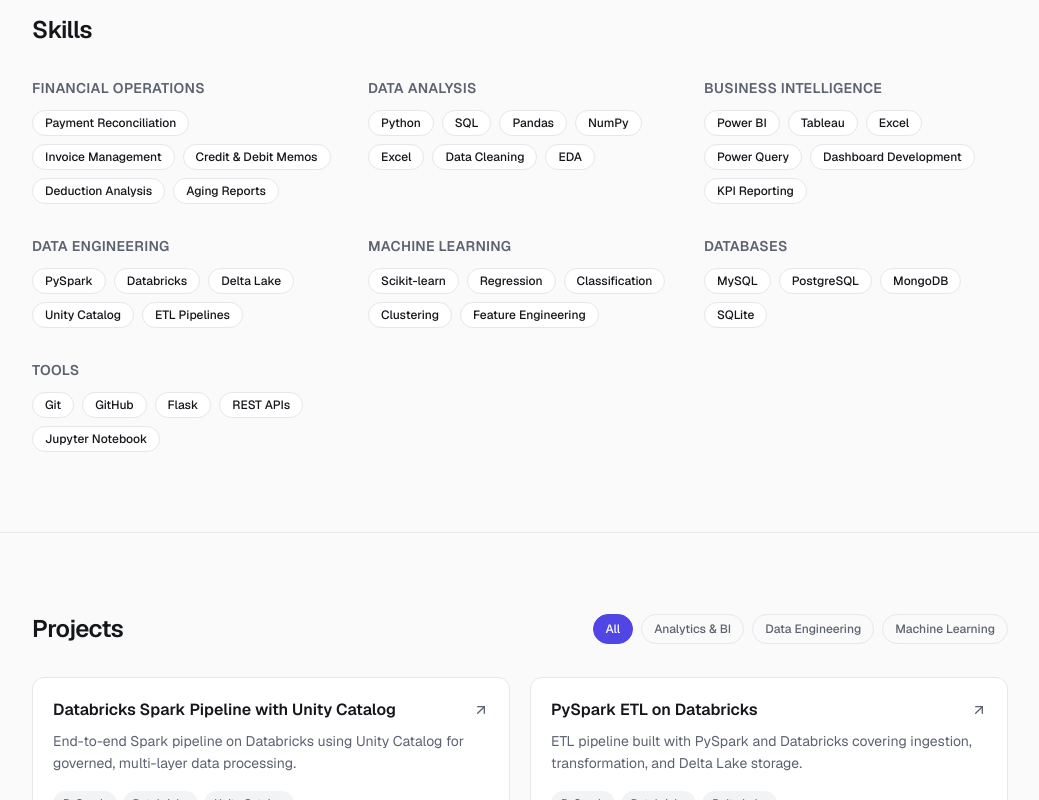
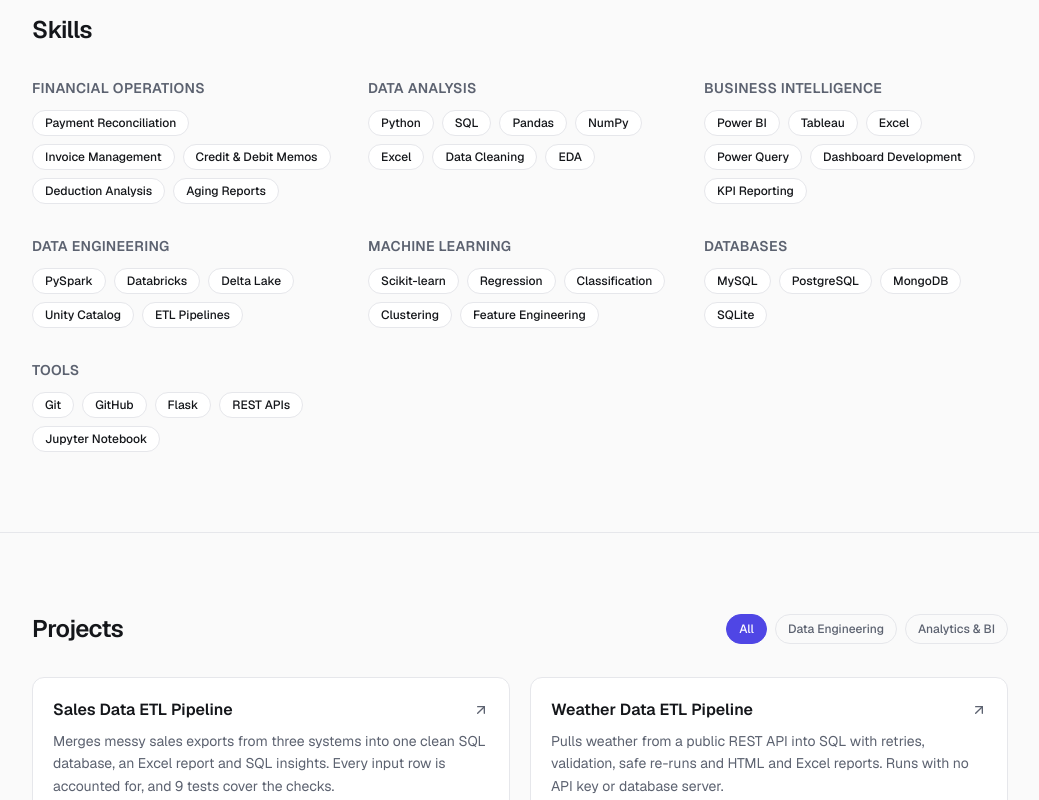
Before and after one commit to Adnan040404/Portfolio, a Next.js app: page / in a window 1280 px wide. Shown: the part 2000-2800 px from the top of the page, without its empty margins (120-1159 px from the left). Built offline with nearby package versions, Linux system fonts and the light colour scheme; no server answers.

Commit message:
Update projects to the current public repos; correct account count and role wording

```diff
--- a/src/data/experience.ts
+++ b/src/data/experience.ts
@@ -9,13 +9,13 @@
 
 export const experience: ExperienceItem[] = [
   {
-    role: "Data Analyst",
+    role: "Financial Data Analyst",
     org: "Easy Solutionz",
     period: "June 2025 — Present",
     primary: true,
     points: [
-      "Reconcile invoices, purchase orders, credit/debit memos, remittance files, and bank deposits across 50+ retail and marketplace accounts (Amazon, Walmart, Target, Home Depot, Lowe's, and others)",
-      "Built Python and Pandas automation that matches invoices to payments using configurable, account-specific matching logic, replacing manual line-by-line reconciliation",
+      "Reconcile invoices, purchase orders, credit/debit memos, remittance files, and bank deposits across 20+ retail and marketplace accounts (Amazon, Walmart, Target, Home Depot, Lowe's, and others)",
+      "Build and extend a Python and MySQL matching engine used by the team, onboarding new retail accounts with their own file formats and account-specific matching rules, in place of manual line-by-line reconciliation",
       "Investigate payment discrepancies and deduction or chargeback claims across vendor portals, remittance data, and bank records to identify and resolve unpaid or misapplied amounts",
       "Use Excel and Power Query to process and validate large financial datasets, and produce aging and reconciliation reports for stakeholders",
     ],
--- a/src/data/focus.ts
+++ b/src/data/focus.ts
@@ -11,6 +11,6 @@
     title: "Financial Data Analyst",
     subtitle: "Payment Reconciliation · Invoice Management · Process Automation",
     tagline:
-      "Financial Data Analyst reconciling invoices and payments and automating reconciliation across 50+ retail and marketplace accounts.",
+      "Financial Data Analyst reconciling invoices and payments and automating reconciliation across 20+ retail and marketplace accounts.",
   },
 } as const;
--- a/src/data/profile.ts
+++ b/src/data/profile.ts
@@ -10,7 +10,7 @@
   tagline:
     "Data Analyst turning messy financial and business data into automated reconciliation, dashboards, and decisions people can act on.",
   bio: [
-    "I'm a BS Information Technology graduate working as a Data Analyst, where I reconcile invoices, payments, and financial records across dozens of retail and marketplace accounts, and build Python tools that automate work that used to be done manually, line by line, in Excel.",
+    "I'm a BS Information Technology graduate working as a Data Analyst, where I reconcile invoices, payments, and financial records across more than twenty retail and marketplace accounts, and help build Python tools that automate work that used to be done manually, line by line, in Excel.",
     "Alongside that, I've been building out a broader data foundation — SQL, Power BI dashboards, PySpark and Databricks pipelines, and a handful of machine learning projects using scikit-learn.",
     "I like the kind of work that sits between finance and engineering: understanding a messy real-world process well enough to turn it into a system that just works.",
   ],
--- a/src/data/projects.ts
+++ b/src/data/projects.ts
@@ -12,98 +12,54 @@
 
 export const projects: Project[] = [
   {
+    title: "Sales Data ETL Pipeline",
+    category: "Data Engineering",
+    description:
+      "Merges messy sales exports from three systems into one clean SQL database, an Excel report and SQL insights. Every input row is accounted for, and 9 tests cover the checks.",
+    tech: ["Python", "pandas", "SQL", "SQLite", "Excel"],
+    repo: gh("sales-data-etl-pipeline"),
+  },
+  {
+    title: "Weather Data ETL Pipeline",
+    category: "Data Engineering",
+    description:
+      "Pulls weather from a public REST API into SQL with retries, validation, safe re-runs and HTML and Excel reports. Runs with no API key or database server.",
+    tech: ["Python", "REST APIs", "SQLite", "pytest"],
+    repo: gh("weather-data-etl-pipeline"),
+  },
+  {
+    title: "Dropship Reconciliation Engine",
+    category: "Data Engineering",
+    description:
+      "Invoice-to-payment reconciliation built twice, in pandas and in plain SQL, with identical results. Flags unpaid, short-paid, overpaid and duplicate invoices and unapplied payments.",
+    tech: ["Python", "SQL", "pandas", "SQLite"],
+    repo: gh("dropship-reconciliation-engine"),
+  },
+  {
+    title: "Payout Reconciliation Report",
+    category: "Analytics & BI",
+    description:
+      "A formula-driven Excel report that matches invoices to payments and shows what was paid, what is missing and what doesn't add up.",
+    tech: ["Excel", "Formulas", "Python"],
+    repo: gh("payout-reconciliation-excel-report"),
+  },
+  {
+    title: "Sales Analysis: SQL, Excel and Tableau",
+    category: "Analytics & BI",
+    description:
+      "Revenue, store, product and customer analysis of a sample retail database with SQL, an Excel workbook and an interactive Tableau dashboard.",
+    tech: ["SQL", "Excel", "Tableau"],
+    repo: gh("Sales-Analysis-with-SQL-Excel-and-Tableau"),
+  },
+  {
     title: "Databricks Spark Pipeline with Unity Catalog",
     category: "Data Engineering",
     description:
-      "End-to-end Spark pipeline on Databricks using Unity Catalog for governed, multi-layer data processing.",
+      "End-to-end PySpark pipeline on Databricks with Unity Catalog, built with reusable classes and a factory pattern.",
     tech: ["PySpark", "Databricks", "Unity Catalog"],
     repo: gh("Databricks-End-to-End-Spark-Project-with-Unity-Catalog"),
   },
-  {
-    title: "PySpark ETL on Databricks",
-    category: "Data Engineering",
-    description:
-      "ETL pipeline built with PySpark and Databricks covering ingestion, transformation, and Delta Lake storage.",
-    tech: ["PySpark", "Databricks", "Delta Lake"],
-    repo: gh("end-to-end-pyspark-etl-databricks"),
-  },
-  {
-    title: "Weather API Data ETL",
-    category: "Data Engineering",
-    description:
-      "Automated pipeline that extracts, transforms, and loads weather data from a public REST API.",
-    tech: ["Python", "REST APIs", "ETL"],
-    repo: gh("weather_api_data_ETL"),
-  },
-  {
-    title: "Hospital Management SQL System",
-    category: "Analytics & BI",
-    description:
-      "Relational database design for a hospital management system, with SQL queries, joins, and normalization.",
-    tech: ["SQL", "Database Design"],
-    repo: gh("hospital-management-sql-project"),
-  },
-  {
-    title: "Sales Insights — SQL & Tableau",
-    category: "Analytics & BI",
-    description:
-      "Sales performance analysis using SQL for data extraction and Tableau for interactive visualization.",
-    tech: ["SQL", "Tableau"],
-    repo: gh("Sale-Insights-Data-Analysis-using-SQL-and-Tableau"),
-  },
-  {
-    title: "McDonald's Sales Dashboard",
-    category: "Analytics & BI",
-    description: "Power BI dashboard analyzing sales performance and business KPIs.",
-    tech: ["Power BI", "DAX"],
-    repo: gh("McDonalds_Dashboard"),
-  },
-  {
-    title: "HR Employee Analytics Dashboard",
-    category: "Analytics & BI",
-    description:
-      "Power BI dashboard exploring employee demographics, workforce trends, and performance indicators.",
-    tech: ["Power BI", "Data Visualization"],
-    repo: gh("HR_Employe_Analytics_dashboard"),
-  },
-  {
-    title: "Coffee Order Dashboard",
-    category: "Analytics & BI",
-    description:
-      "Power BI dashboard analyzing coffee sales, purchasing patterns, and revenue trends.",
-    tech: ["Power BI", "Data Analysis"],
-    repo: gh("coffee_order_Dashboard_Analysis"),
-  },
-  {
-    title: "Bike Shop Sales Analysis",
-    category: "Analytics & BI",
-    description: "SQL and Power BI analysis of bike shop sales and inventory performance.",
-    tech: ["SQL", "Power BI"],
-    repo: gh("bike-shop-sql-powerbi-analysis"),
-  },
-  {
-    title: "Credit Card Fraud Detection",
-    category: "Machine Learning",
-    description:
-      "Classification model built to flag potentially fraudulent credit card transactions.",
-    tech: ["Python", "Scikit-learn", "Classification"],
-    repo: gh("Credit-Card-Fraud-Detection"),
-  },
-  {
-    title: "Heart Disease Prediction",
-    category: "Machine Learning",
-    description:
-      "Logistic regression model predicting heart disease risk from patient health data.",
-    tech: ["Python", "Logistic Regression"],
-    repo: gh("Heart-Disease-Prediction-Using-Logistic-Regression"),
-  },
-  {
-    title: "Diabetes Prediction",
-    category: "Machine Learning",
-    description: "Predictive model classifying diabetes risk from patient health features.",
-    tech: ["Python", "Scikit-learn"],
-    repo: gh("Diabetes-Prediction-ML"),
-  },
 ];
 
-export const categories: Category[] = ["Analytics & BI", "Data Engineering", "Machine Learning"];
+// Only categories that have projects, so no filter button opens an empty list.
+export const categories: Category[] = ["Data Engineering", "Analytics & BI"];
```
